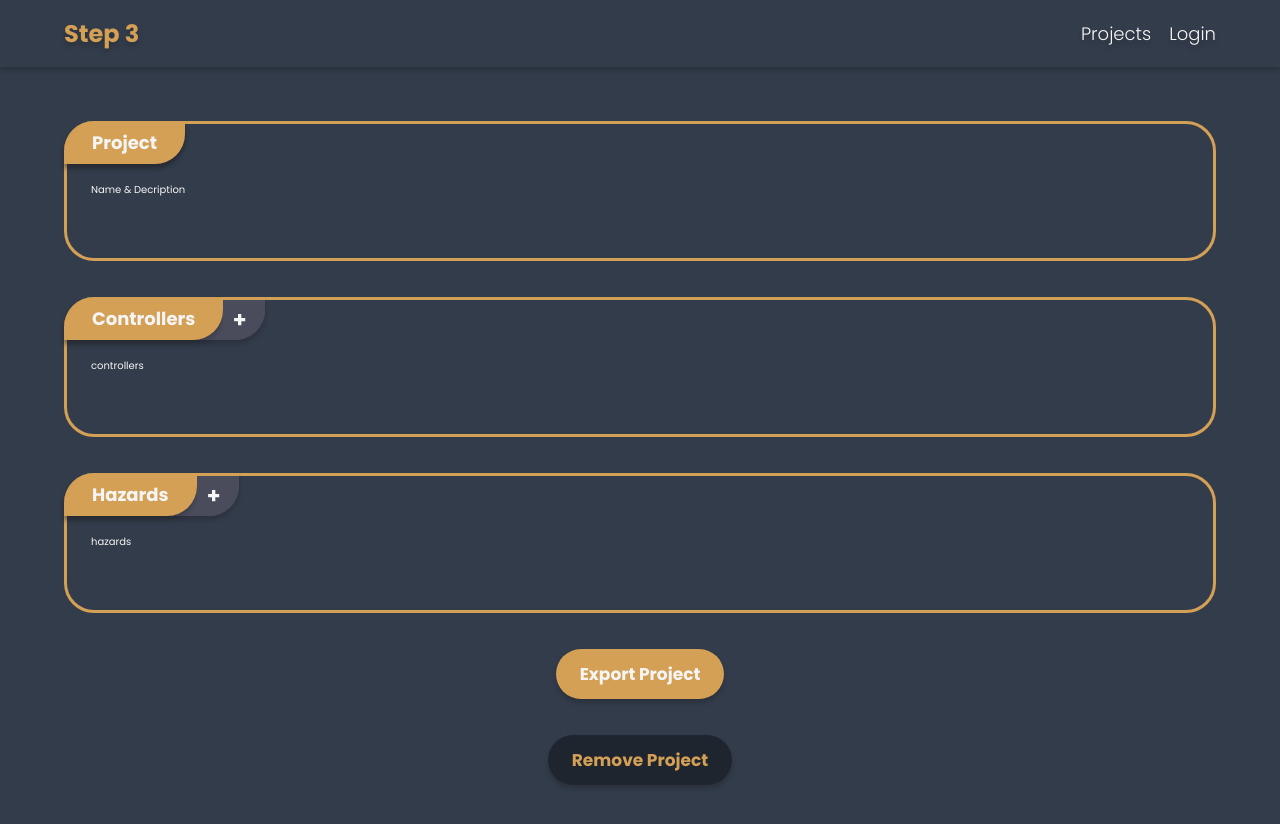
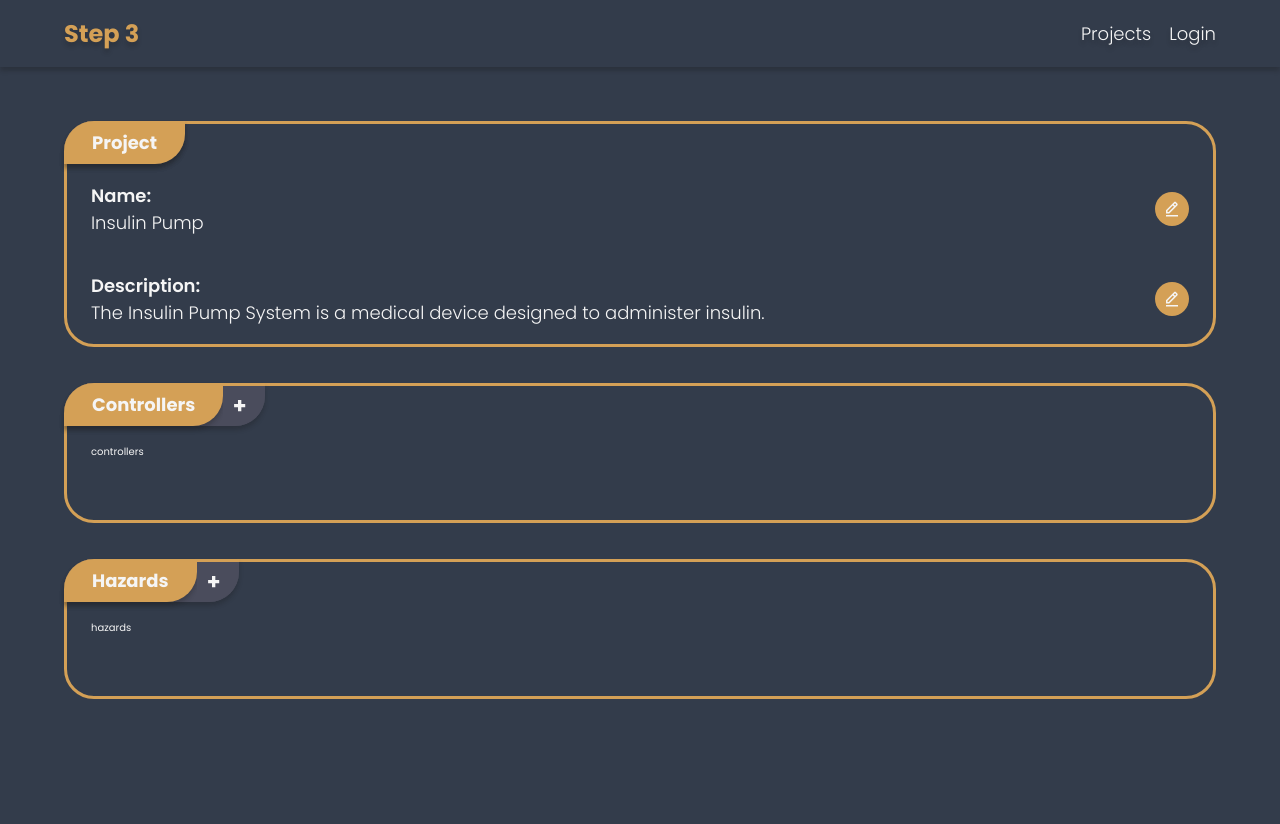
Before and after one commit to Micro-STAMP/MicroSTAMP-Step3-Frontend, a React (Vite) app: page /project/1 in a window 1280 px wide. Shown: the top 824 px of the page. After the commit the page ends 800 px from the top, so only its background shows below. Built offline with nearby package versions, Linux system fonts and the light colour scheme.

Commit message:
botoes de icone e conainer de projeto

```diff
--- a/src/components/Button/Button.module.css
+++ b/src/components/Button/Button.module.css
@@ -3,7 +3,7 @@
 	font-weight: bold;
 	box-shadow: var(--shadow25);
 	padding: 12px 24px;
-	font-size: 1.7rem;
+	font-size: 1.6rem;
 }
 
 .primary {
--- /dev/null
+++ b/src/components/IconButton/AddButton/index.tsx
@@ -0,0 +1,17 @@
+import { BiPlus as AddIcon } from "react-icons/bi";
+import styles from "../IconButton.module.css";
+
+interface AddButtonProps {
+	onClick: () => void;
+}
+function AddButton({ onClick }: AddButtonProps) {
+	return (
+		<>
+			<button className={styles.addButton} onClick={onClick} type="button">
+				<AddIcon />
+			</button>
+		</>
+	);
+}
+
+export default AddButton;
--- /dev/null
+++ b/src/components/IconButton/DeleteButton/index.tsx
@@ -0,0 +1,17 @@
+import { BiSolidTrash as DeleteIcon } from "react-icons/bi";
+import styles from "../IconButton.module.css";
+
+interface DeleteButtonProps {
+	onClick: () => void;
+}
+function DeleteButton({ onClick }: DeleteButtonProps) {
+	return (
+		<>
+			<button className={styles.deleteButton} onClick={onClick} type="button">
+				<DeleteIcon />
+			</button>
+		</>
+	);
+}
+
+export default DeleteButton;
--- /dev/null
+++ b/src/components/IconButton/EditButton/index.tsx
@@ -0,0 +1,17 @@
+import { BiEditAlt as EditIcon } from "react-icons/bi";
+import styles from "../IconButton.module.css";
+
+interface EditButtonProps {
+	onClick: () => void;
+}
+function EditButton({ onClick }: EditButtonProps) {
+	return (
+		<>
+			<button className={styles.editButton} onClick={onClick} type="button">
+				<EditIcon />
+			</button>
+		</>
+	);
+}
+
+export default EditButton;
--- /dev/null
+++ b/src/components/IconButton/EditDeleteButton/index.tsx
@@ -0,0 +1,20 @@
+import DeleteButton from "@components/IconButton/DeleteButton";
+import EditButton from "@components/IconButton/EditButton";
+import styles from "../IconButton.module.css";
+
+interface EditDeleteButtonProps {
+	onEdit: () => void;
+	onDelete: () => void;
+}
+function EditDeleteButton({ onEdit, onDelete }: EditDeleteButtonProps) {
+	return (
+		<div>
+			<div className={styles.editDeleteButtonsContainer}>
+				<EditButton onClick={onEdit} />
+				<DeleteButton onClick={onDelete} />
+			</div>
+		</div>
+	);
+}
+
+export default EditDeleteButton;
--- /dev/null
+++ b/src/components/IconButton/IconButton.module.css
@@ -0,0 +1,32 @@
+.editButton,
+.deleteButton,
+.addButton {
+	display: flex;
+	align-items: center;
+	justify-content: center;
+	background-color: var(--color-yellow);
+	color: var(--color-white);
+	font-size: 1.8rem;
+	padding: 8px;
+	border-radius: 50%;
+}
+
+.editDeleteButtonsContainer {
+	display: flex;
+	background-color: var(--color-yellow);
+	box-shadow: var(--shadow25);
+	border-radius: 30px;
+
+	.editButton {
+		padding-left: 12px;
+		padding-right: 6px;
+		border-top-left-radius: 30px;
+		border-bottom-left-radius: 30px;
+	}
+	.deleteButton {
+		padding-right: 12px;
+		padding-left: 6px;
+		border-top-right-radius: 30px;
+		border-bottom-right-radius: 30px;
+	}
+}
--- /dev/null
+++ b/src/components/IconButton/index.tsx
@@ -0,0 +1,6 @@
+import AddButton from "@components/IconButton/AddButton";
+import DeleteButton from "@components/IconButton/DeleteButton";
+import EditButton from "@components/IconButton/EditButton";
+import EditDeleteButton from "@components/IconButton/EditDeleteButton";
+
+export { AddButton, DeleteButton, EditButton, EditDeleteButton };
--- a/src/pages/Home/index.tsx
+++ b/src/pages/Home/index.tsx
@@ -1,7 +1,24 @@
+import Button from "@/components/Button";
+import { AddButton, DeleteButton, EditButton, EditDeleteButton } from "@/components/IconButton";
+
 function Home() {
 	return (
 		<>
 			<h1>Home Page</h1>
+
+			{/* Testes de componentes:  */}
+			<>
+				<EditButton onClick={() => console.log("")} />
+				<DeleteButton onClick={() => console.log("")} />
+				<AddButton onClick={() => console.log("")} />
+				<EditDeleteButton onEdit={() => console.log("")} onDelete={() => console.log("")} />
+			</>
+			<>
+				<Button onClick={() => console.log()}>Export Project</Button>
+				<Button variant="secondary" onClick={() => console.log()}>
+					Remove Project
+				</Button>
+			</>
 		</>
 	);
 }
--- /dev/null
+++ b/src/pages/Project/Project.module.css
@@ -0,0 +1,31 @@
+.projectContainer {
+	display: flex;
+	width: 100%;
+	justify-content: center;
+
+	.details {
+		display: flex;
+		flex-direction: column;
+		gap: 36px;
+		font-size: 1.8rem;
+		font-weight: 300;
+		width: 100%;
+
+		.name,
+		.description {
+			display: flex;
+			align-items: center;
+			justify-content: space-between;
+			width: 100%;
+
+			strong {
+				font-weight: 600;
+			}
+
+			div {
+				display: flex;
+				flex-direction: column;
+			}
+		}
+	}
+}
--- a/src/pages/Project/index.tsx
+++ b/src/pages/Project/index.tsx
@@ -1,20 +1,33 @@
-import Button from "@components/Button";
 import EntityContainer from "@components/EntityContainer";
+import { EditButton } from "@components/IconButton";
+import styles from "./Project.module.css";
 
 function Project() {
 	return (
 		<>
 			<EntityContainer title="Project" justTitle>
-				Name & Decription
+				<div className={styles.projectContainer}>
+					<div className={styles.details}>
+						<div className={styles.name}>
+							<div>
+								<strong>Name: </strong>
+								Insulin Pump
+							</div>
+							<EditButton onClick={() => console.log("edit project")} />
+						</div>
+						<div className={styles.description}>
+							<div>
+								<strong>Description: </strong>
+								The Insulin Pump System is a medical device designed to administer
+								insulin.
+							</div>
+							<EditButton onClick={() => console.log("edit project")} />
+						</div>
+					</div>
+				</div>
 			</EntityContainer>
 			<EntityContainer title="Controllers"> controllers </EntityContainer>
 			<EntityContainer title="Hazards"> hazards </EntityContainer>
-			<>
-				<Button onClick={() => console.log()}>Export Project</Button>
-				<Button variant="secondary" onClick={() => console.log()}>
-					Remove Project
-				</Button>
-			</>
 		</>
 	);
 }
```
